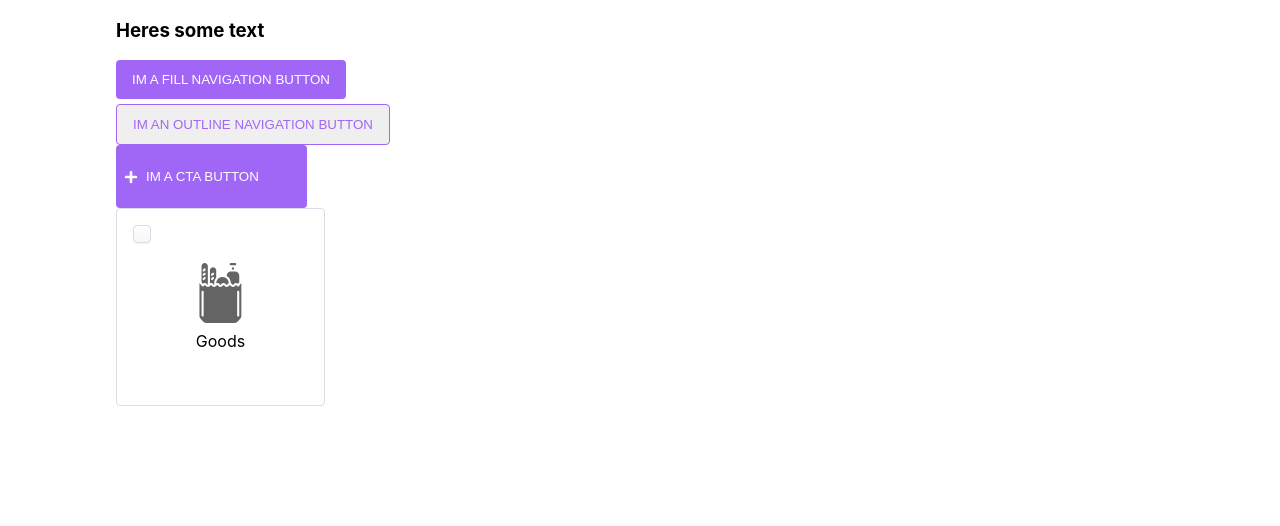
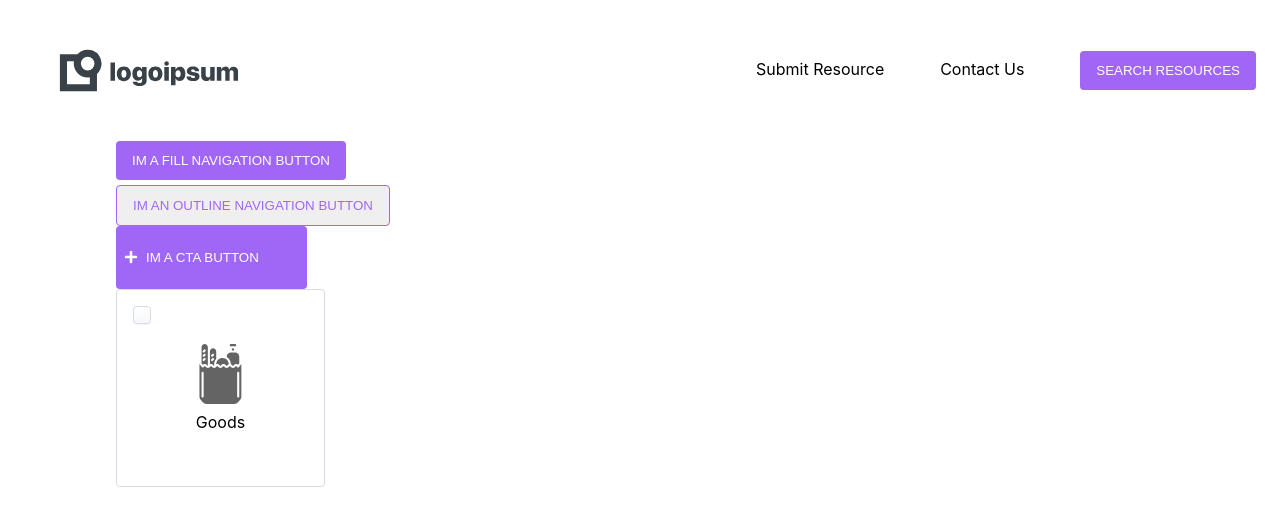
Before and after one commit to mkimsing/the-fabric, a React (Create React App) app: page / in a window 1280 px wide. Shown: the top 526 px of the page. Built offline with nearby package versions, Linux system fonts and the light colour scheme.

Commit message:
Add header  and hamburger menu

```diff
--- a/package.json
+++ b/package.json
@@ -9,6 +9,7 @@
     "react": "^16.13.1",
     "react-dom": "^16.13.1",
     "react-icons": "^3.10.0",
+    "react-responsive": "^8.1.0",
     "react-router-dom": "^5.2.0",
     "react-scripts": "3.4.1",
     "styled-components": "^5.1.1"
--- /dev/null
+++ b/src/components/Header/Header.js
@@ -0,0 +1,36 @@
+import React, { useState } from 'react'
+import { StyledHeader } from './Header.styled'
+import placeholder_logo from '../../assets/brand/placeholder_logo.svg'
+import Menu from './Menu'
+import { useMediaQuery } from 'react-responsive'
+import { media, breakpoints } from '../../shared/grid'
+import { Link } from 'react-router-dom'
+import NavigationButton from '../buttons/NavigationButton'
+export default function Header() {
+  const [showMenu, setshowMenu] = useState(false)
+  const isTabletLandscape_Up = useMediaQuery({ query: `(min-width: 768px)` })
+  return (
+    <StyledHeader>
+      <img src={placeholder_logo} className='logo' />
+      {
+        isTabletLandscape_Up ?
+          <nav className={'navbar'}>
+            <Link activeClassName='nav-item_active' exact to="/">Submit Resource</Link>
+            <Link activeClassName='nav-item_active' to="/business">Contact Us</Link>
+            <NavigationButton text='Search Resources' />
+          </nav>
+          :
+          <>
+            <button onClick={() => { setshowMenu(true) }} className='hamburger'>
+              <div className='hamburger__row' />
+              <div className='hamburger__row' />
+              <div className='hamburger__row' />
+            </button>
+
+            {showMenu &&
+              <Menu onClickClose={() => { setshowMenu(false) }}></Menu>}
+          </>
+      }
+    </StyledHeader >
+  )
+}
--- /dev/null
+++ b/src/components/Header/Header.styled.js
@@ -0,0 +1,67 @@
+import styled from 'styled-components';
+import { media } from '../../shared/grid';
+
+export const StyledHeader = styled.header`
+  display: flex;
+  align-items: center;
+  justify-content: space-between;
+  margin-left: 24px;
+  margin-right: 24px;
+
+  ${media.for_large_desktop_up`
+    margin-left: 200px;
+    margin-right: 200px;
+  `}
+  .logo{
+    width: 250px;
+    height: auto;
+  }
+
+  .hamburger{
+    position: absolute;
+    right: 2rem;
+    display: flex;
+    flex-direction: column;
+    justify-content: space-around;
+    width: 2rem;
+    height: 2rem;
+    background: transparent;
+    border: none;
+    cursor: pointer;
+    padding: 0;
+
+    &:focus {
+      outline: none;
+    }
+
+    &__row{
+      width: 2rem;
+      height: 0.25rem;
+      background: red;
+      border-radius: 10px;
+      transition: all 0.3s linear;
+      position: relative;
+      transform-origin: 1px;
+    }
+  }
+
+  .navbar{
+    max-width: 430px;
+    ${media.for_desktop_up`
+      max-width: 500px;
+    `}
+    width: 80%;
+    justify-content: space-between;
+    align-items: baseline;
+    display: flex;
+    a{
+      text-decoration: none;
+      color: black;
+    }
+    .nav-item_active{
+      padding-bottom: 12px;
+      border-bottom: 2px solid;
+      border-bottom-color: ${props => props.colored ? 'black' : 'white'};
+    }
+  }
+`;
--- /dev/null
+++ b/src/components/Header/Menu/Menu.js
@@ -0,0 +1,33 @@
+import React from 'react';
+import { StyledNav } from './Menu.styled';
+import NavigationButton from '../../buttons/NavigationButton'
+import { MdClose } from 'react-icons/md'
+export default function Menu({ onClickClose }) {
+  return (
+    <StyledNav>
+      <div className='menu'>
+        <div onClick={onClickClose} className='close-icon'>
+          <MdClose size={40}></MdClose>
+        </div>
+        <a href="/">
+          Home
+          </a>
+        <a href="/">
+          Submit Resource
+          </a>
+        <a href="/">
+          About
+          </a>
+        <a href="/">
+          Resources
+          </a>
+
+        <NavigationButton text='Search Resources' className={'search-resources-button'} />
+      </div>
+
+
+      <div className='dark-overlay'>
+      </div>
+    </StyledNav>
+  )
+}
--- /dev/null
+++ b/src/components/Header/Menu/Menu.styled.js
@@ -0,0 +1,49 @@
+import styled from 'styled-components';
+
+export const StyledNav = styled.nav`
+ .menu{
+  top: 0px;
+  right: 0px;
+  z-index: 2;
+  position: absolute;
+  transition: transform 0.3s ease-in-out;
+  display: flex;
+  flex-direction: column;
+  align-items: left;
+  background-color: white;
+  padding: 32px;
+  width: 85vw;
+  height: 100vh;
+  box-sizing: border-box;
+  a {
+    font-size: 24px;
+    padding: 16px 0;
+    color: black;
+    text-decoration: none;
+    transition: color 0.3s linear;
+    width: auto;
+    &:hover {
+      color: red;
+    }
+  }
+
+  .close-icon{
+    margin-left: auto;
+  }
+
+  .search-resources-button{
+   max-width: 300px;
+   width: 80%;
+  }
+ }
+
+  .dark-overlay{
+    left: 0px;
+    top: 0px;
+    z-index: 1;
+    position: absolute;
+    background: rgba(0, 0, 0, 0.2);
+    width: 100vw;
+    height: 100vh;
+  }
+`;
--- /dev/null
+++ b/src/components/Header/Menu/index.js
@@ -0,0 +1 @@
+export { default } from './Menu'
--- /dev/null
+++ b/src/components/Header/index.js
@@ -0,0 +1 @@
+export { default } from './Header'
--- a/src/pages/Home/Home.js
+++ b/src/pages/Home/Home.js
@@ -1,16 +1,19 @@
 import React, { useState } from 'react'
-import { Home_StyledDiv } from './Home.styled'
+import { StyledDiv } from './Home.styled'
 import NavigationButton from '../../components/buttons/NavigationButton'
 import CTAButton from '../../components/buttons/CTAButton'
 import CheckboxCard from '../../components/cards/CheckboxCard'
+import Header from '../../components/Header'
 import goods_icon from '../../assets/icons/goods_icon.svg'
 export default function Home() {
   const [selected, setSelected] = useState({
     goods: false
   })
   return (
-    <Home_StyledDiv>
-      <h3>Heres some text</h3>
+    <>
+      <Header></Header>
+      <StyledDiv>
+
         <NavigationButton text={'Im a fill navigation button'} onClick={() => { console.log('Pressed the button') }} style={{ marginBottom: '5px' }} />
         <NavigationButton text={'Im an outline navigation button'} onClick={() => { console.log('Pressed the button') }} variant='outline' />
 
@@ -29,6 +32,8 @@ export default function Home() {
             })
           }}
         />
-    </Home_StyledDiv>
+
+      </StyledDiv>
+    </>
   )
 }
--- a/src/pages/Home/Home.styled.js
+++ b/src/pages/Home/Home.styled.js
@@ -1,5 +1,5 @@
 import styled from 'styled-components';
 import { edge_gutters } from '../../shared/grid'
-export const Home_StyledDiv = styled.div`
+export const StyledDiv = styled.div`
   ${edge_gutters}
 `;
--- a/src/shared/grid.js
+++ b/src/shared/grid.js
@@ -8,7 +8,7 @@ const sizes = {
   'xl_desktop': '1700',
 };
 
-const breakpoints = {
+export const breakpoints = {
   'for_phone_only': {
     rule: 'max-width',
     value: sizes.tablet - 1
```
Also changed, not shown: src/assets/brand/placeholder_logo.svg (added), 1 other file (tests, documents, lock files or other folders). Lines whose indentation alone changed are shown as unchanged.
